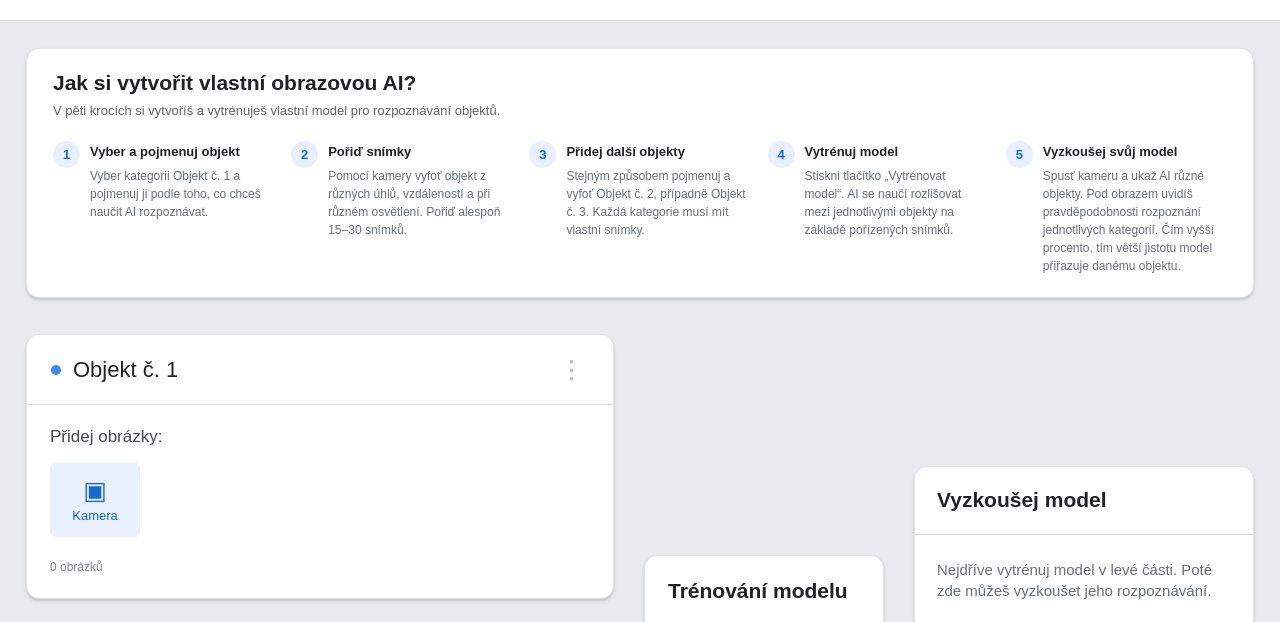
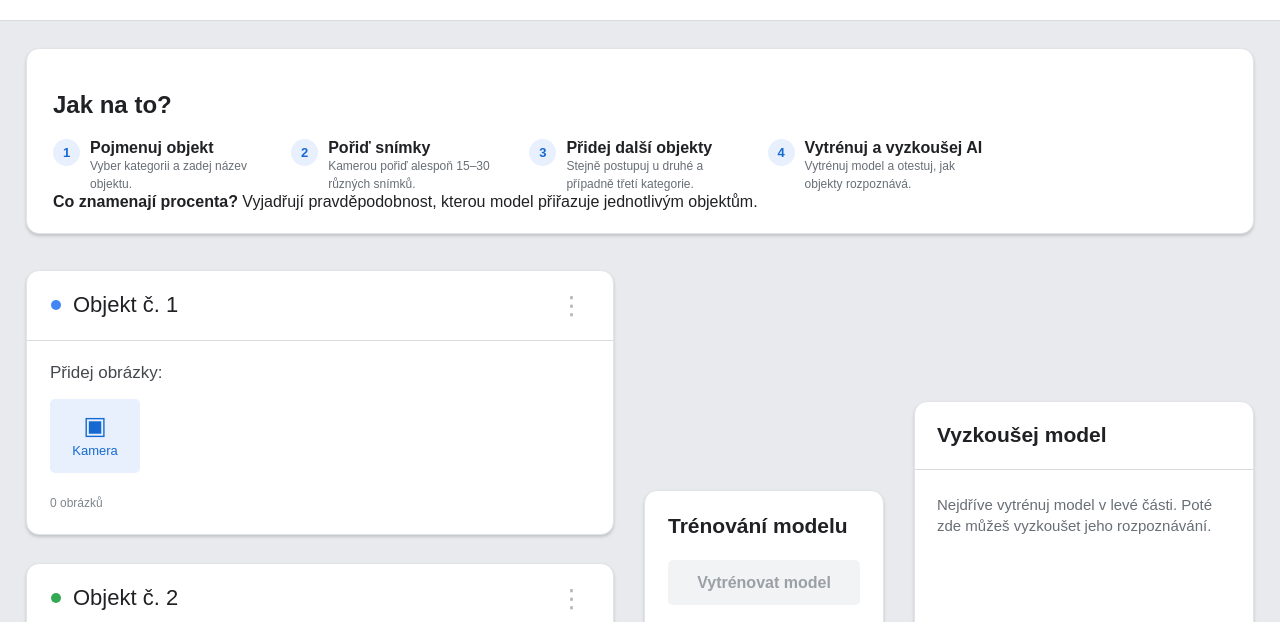
Before and after one commit to AP-Math/Image_trainer, a plain HTML site: page index.html in a window 1280 px wide. Shown: the part 104-726 px from the top of the page. Drawn offline with Linux system fonts and the light colour scheme.

Commit message:
Update index.html

```diff
--- a/index.html
+++ b/index.html
@@ -22,55 +22,52 @@
 </header>
 
 
+
 <section class="instructions">
-  <div class="instructions-heading">
-    <h2>Jak si vytvořit vlastní obrazovou AI?</h2>
-    <p>V pěti krocích si vytvoříš a vytrénuješ vlastní model pro rozpoznávání objektů.</p>
-  </div>
+
+  <h2>Jak na to?</h2>
 
   <div class="instructions-steps">
 
     <div class="instruction-step">
       <span class="step-number">1</span>
       <div>
-        <h3>Vyber a pojmenuj objekt</h3>
-        <p>Vyber kategorii Objekt č. 1 a pojmenuj ji podle toho, co chceš naučit AI rozpoznávat.</p>
+        <strong>Pojmenuj objekt</strong>
+        <p>Vyber kategorii a zadej název objektu.</p>
       </div>
     </div>
 
     <div class="instruction-step">
       <span class="step-number">2</span>
       <div>
-        <h3>Pořiď snímky</h3>
-        <p>Pomocí kamery vyfoť objekt z různých úhlů, vzdáleností a při různém osvětlení. Pořiď alespoň 15–30 snímků.</p>
+        <strong>Pořiď snímky</strong>
+        <p>Kamerou pořiď alespoň 15–30 různých snímků.</p>
       </div>
     </div>
 
     <div class="instruction-step">
       <span class="step-number">3</span>
       <div>
-        <h3>Přidej další objekty</h3>
-        <p>Stejným způsobem pojmenuj a vyfoť Objekt č. 2, případně Objekt č. 3. Každá kategorie musí mít vlastní snímky.</p>
+        <strong>Přidej další objekty</strong>
+        <p>Stejně postupuj u druhé a případně třetí kategorie.</p>
       </div>
     </div>
 
     <div class="instruction-step">
       <span class="step-number">4</span>
       <div>
-        <h3>Vytrénuj model</h3>
-        <p>Stiskni tlačítko „Vytrénovat model“. AI se naučí rozlišovat mezi jednotlivými objekty na základě pořízených snímků.</p>
-      </div>
-    </div>
-
-    <div class="instruction-step">
-      <span class="step-number">5</span>
-      <div>
-        <h3>Vyzkoušej svůj model</h3>
-        <p>Spusť kameru a ukaž AI různé objekty. Pod obrazem uvidíš pravděpodobnosti rozpoznání jednotlivých kategorií. Čím vyšší procento, tím větší jistotu model přiřazuje danému objektu.</p>
+        <strong>Vytrénuj a vyzkoušej AI</strong>
+        <p>Vytrénuj model a otestuj, jak objekty rozpoznává.</p>
       </div>
     </div>
 
   </div>
+
+  <div class="instructions-note">
+    <strong>Co znamenají procenta?</strong>
+    Vyjadřují pravděpodobnost, kterou model přiřazuje jednotlivým objektům.
+  </div>
+
 </section>
 
 
```
